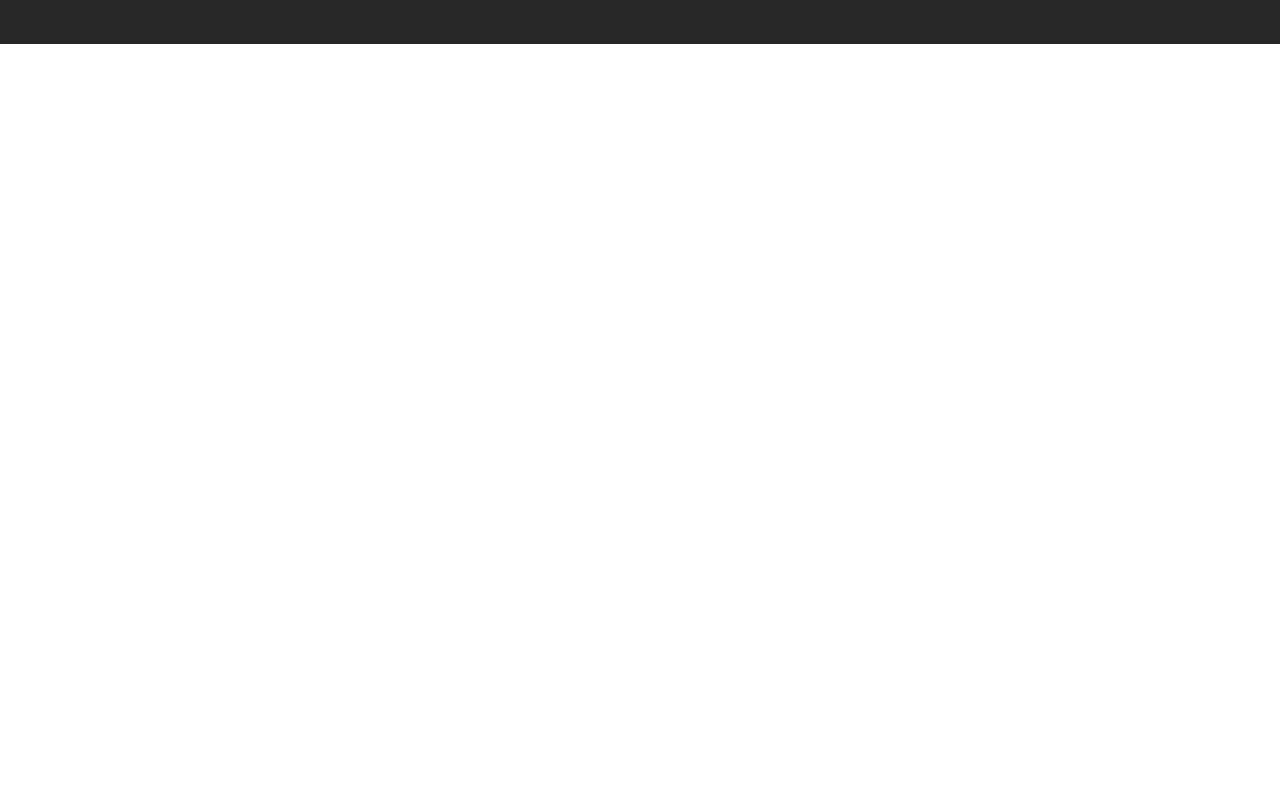
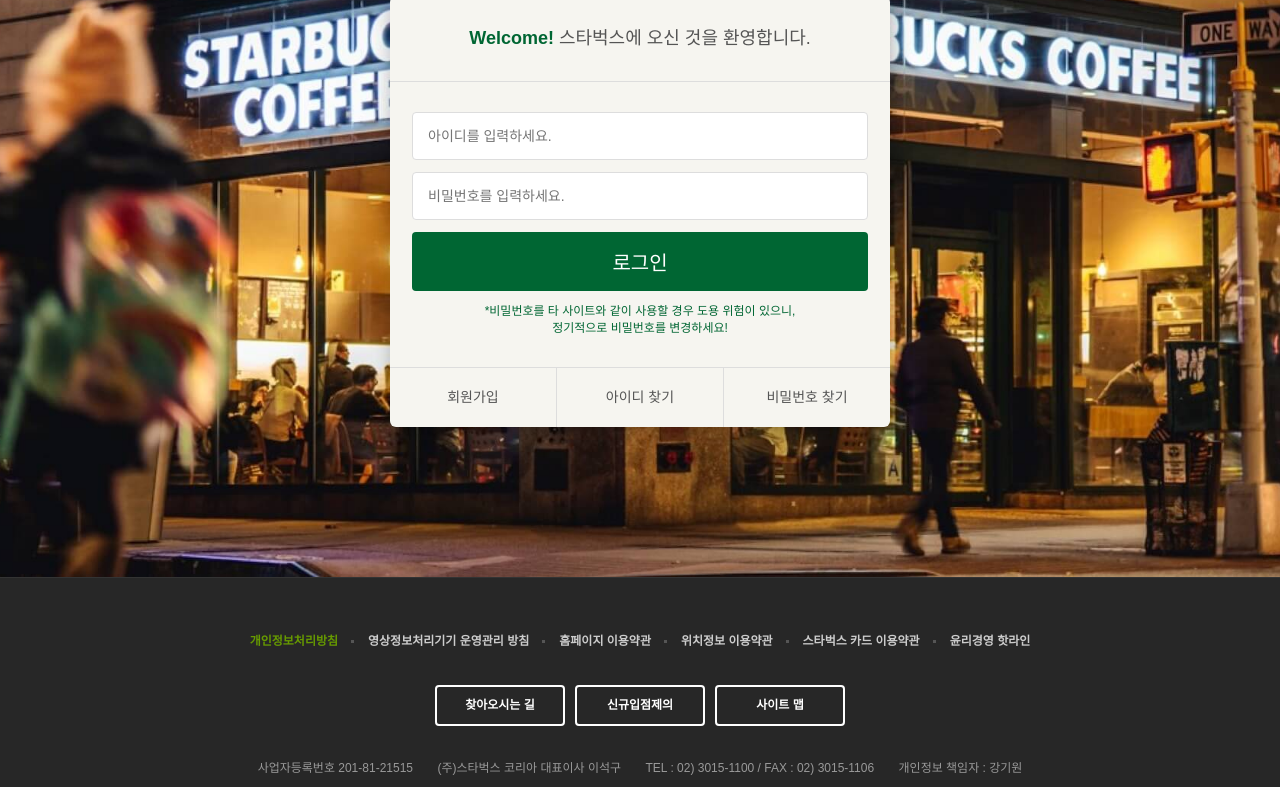
Before and after one commit to sahatk/starbucks-vanilla-app, a plain HTML site: page signin/index.html in a window 1280 px wide. Shown: the part 290-1077 px from the top of the page. Before the commit the page ends 800 px from the top, so only its background shows below. Drawn offline with nearby package versions, Linux system fonts and the light colour scheme; files that its build step writes are made by us from their sources.

Commit message:
로그인 페이지 완성

```diff
--- /dev/null
+++ b/css/signin.css
@@ -0,0 +1,79 @@
+.signin {
+  margin-top: 120px;
+  padding: 100px 0 150px;
+  background-image: url("../images/signin_bg.jpg");
+  background-repeat: no-repeat;
+  background-position: center;
+  background-attachment: fixed;
+  background-size: cover;
+}
+
+.signin h1{
+  color: #fff;
+  font-size: 30px;
+  font-weight: 700;
+  text-align: center;
+  margin-bottom: 24px;
+}
+.signin__card {
+  width: 500px;
+  margin: 0 auto;
+  border-radius: 6px;
+  background-color: #f6f5f0;
+  box-shadow: 2px 2px 20px rgba(0, 0, 0, .3);
+  color: #555;
+}
+.signin__card h2 {
+  padding: 30px;
+  font-size: 18px;
+  text-align: center;
+  border-bottom: 1px solid #ddd;
+}
+.signin__card h2 strong {
+  font-weight: 700;
+  color: #006633;
+}
+.signin__card form {
+  padding: 30px 22px;
+}
+.signin__card form input {
+  width: 100%;
+  margin-bottom: 12px;
+  padding: 15px;
+  border: 1px solid #ddd;
+  border-radius: 4px;
+  outline: none;
+  box-sizing: border-box;
+  font-size: 14px;
+}
+.signin__card form [type="submit"] {
+  background-color: #006633;
+  border: none;
+  color: #fff;
+  font-size: 20px;
+  cursor: pointer;
+}
+.signin__card form p {
+  font-size: 12px;
+  color: #006633;
+  text-align: center;
+}
+.signin__card .actions {
+  display: flex;
+  border-top: 1px solid #ddd;;
+}
+.signin__card .actions a{
+  flex-grow: 1;
+  flex-basis: 0;
+  text-align: center;
+  padding: 20px;
+  color: #555;
+  font-size: 14px;
+  border-right: 1px solid #ddd;
+}
+.signin__card .actions a:last-child {
+  border-right: none;
+}
+.signin__card .actions a:hover {
+  text-decoration: underline;
+}
--- a/signin/index.html
+++ b/signin/index.html
@@ -24,7 +24,8 @@
   <link rel="stylesheet" href="https://cdn.jsdelivr.net/npm/reset-css@5.0.1/reset.min.css" />
   <link rel="preconnect" href="https://fonts.googleapis.com">
   <link rel="stylesheet" href="https://fonts.googleapis.com/icon?family=Material+Icons">
-  <link rel="stylesheet" href="./css/common.css" />
+  <link rel="stylesheet" href="../css/common.css" />
+  <link rel="stylesheet" href="../css/signin.css">
 
   <script defer src="../js/common.js"></script>
 </head>
@@ -362,7 +363,26 @@
   </header>
 
   <section class="signin">
-
+    <h1>로그인</h1>
+    <div class="signin__card">
+      <h2>
+        <strong>Welcome!</strong> 스타벅스에 오신 것을 환영합니다.
+      </h2>
+      <form>
+        <input type="text" placeholder="아이디를 입력하세요.">
+        <input type="password" placeholder="비밀번호를 입력하세요.">
+        <input type="submit" value="로그인">
+        <p>
+          *비밀번호를 타 사이트와 같이 사용할 경우 도용 위험이 있으니, <br>
+          정기적으로 비밀번호를 변경하세요!
+        </p>
+      </form>
+      <div class="actions">
+        <a href="javascript:void(0)">회원가입</a>
+        <a href="javascript:void(0)">아이디 찾기</a>
+        <a href="javascript:void(0)">비밀번호 찾기</a>
+      </div>
+    </div>
   </section>
 
   <!-- FOOTER-->
```
